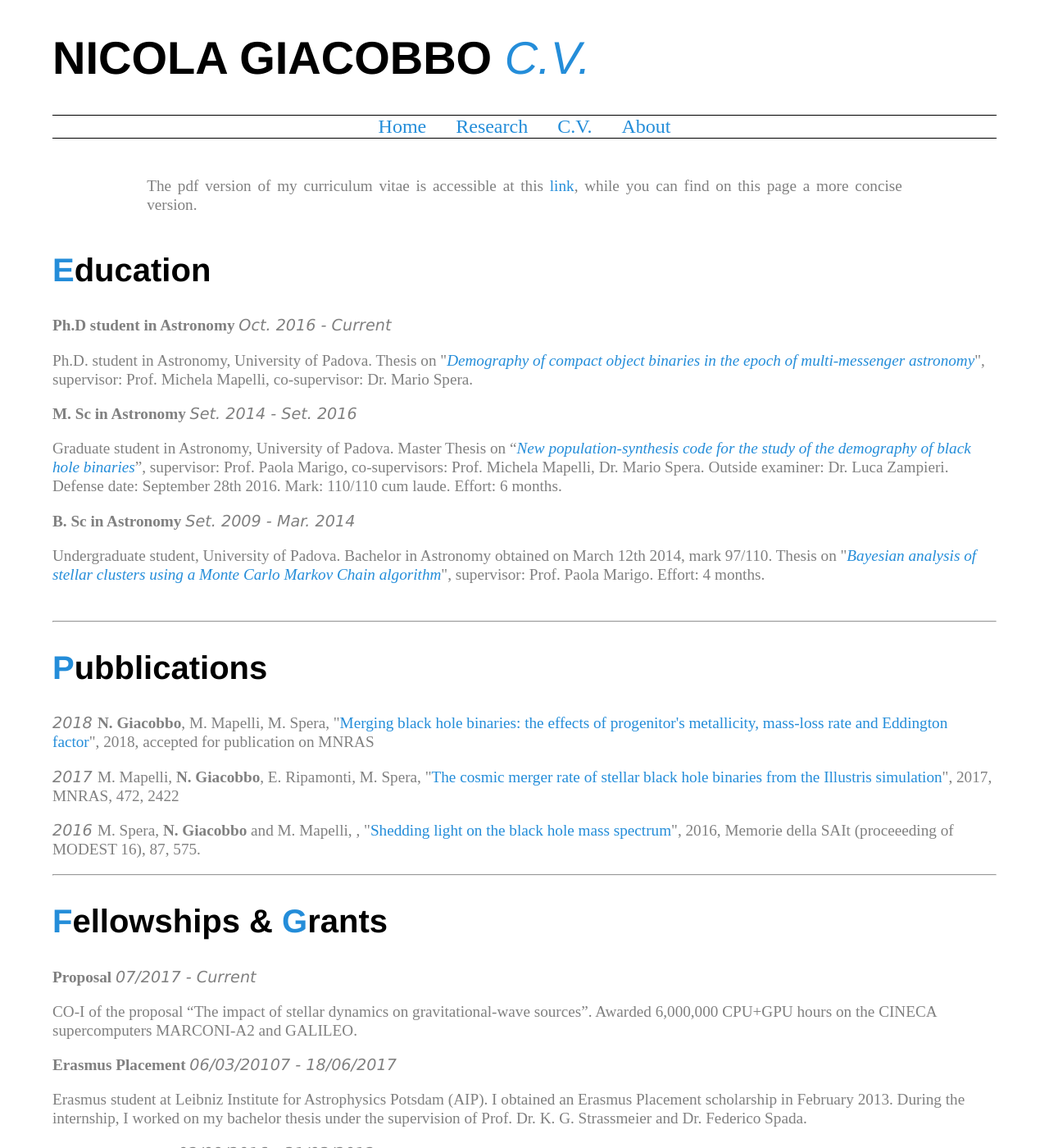
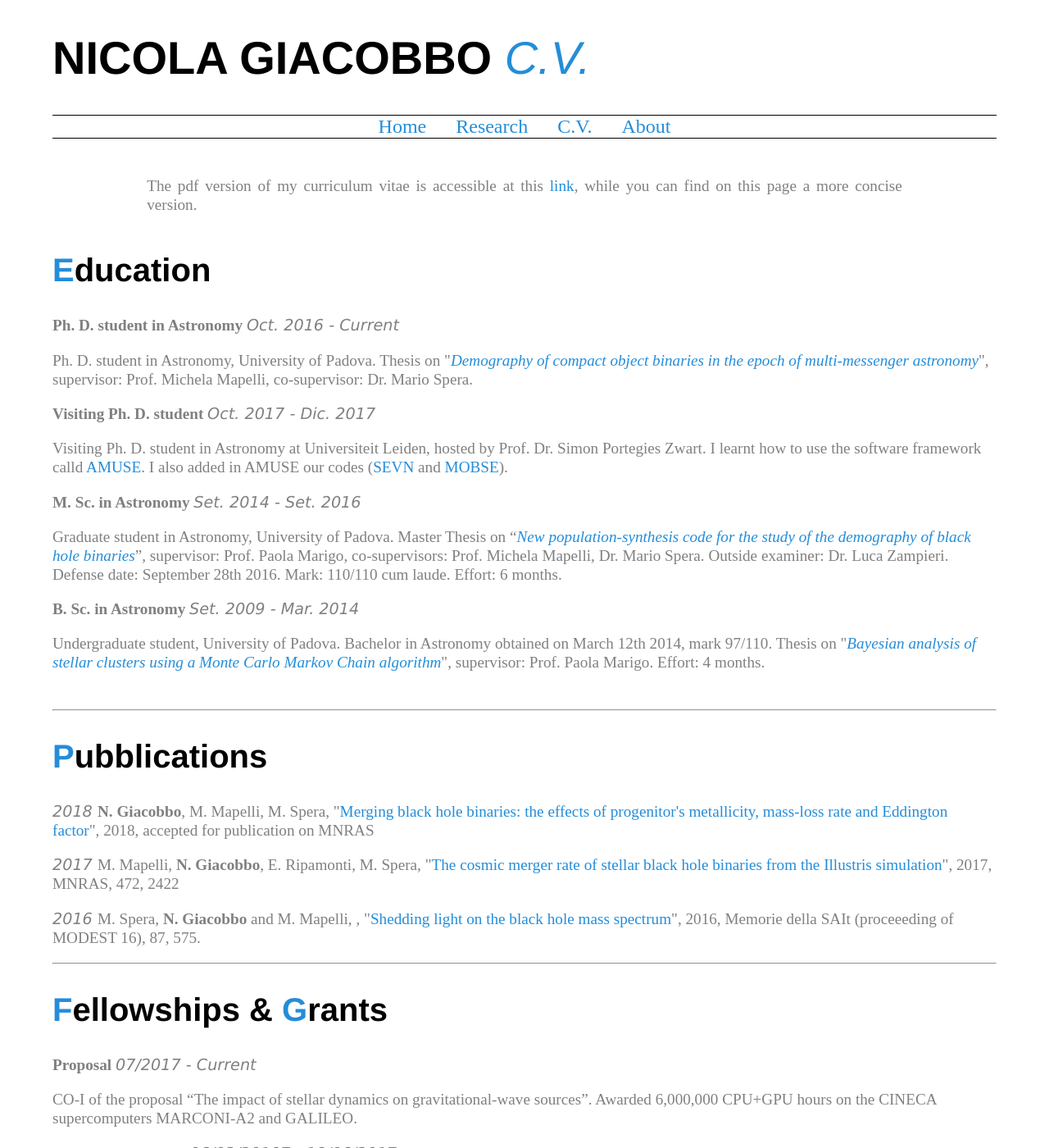
Before and after one commit to GiacobboNicola/giacobbonicola.github.io, a Jekyll site: the page built from item3.html, in a window 1280 px wide and 1400 px high. Shown: the whole window at 82% size. Built offline with Jekyll 4.4.1, drawn with Linux system fonts in a browser that asks for light colours; some of the changed text lies outside the part shown.

Commit message:
corrections

```diff
--- a/_layouts/cv.html
+++ b/_layouts/cv.html
@@ -33,18 +33,23 @@
 				<div>
 					<h2><span class="b">E</span>ducation</h2>
 					<div>
- 						<p><b>Ph.D student in Astronomy </b><i><span class="small">Oct. 2016 - Current</span></i></p>
-						<p>Ph.D. student in Astronomy, University of Padova. Thesis on "<i><a href='/files/abstract'>Demography of compact object binaries in the epoch of multi-messenger astronomy</a></i>",
+ 						<p><b>Ph. D. student in Astronomy </b><i><span class="small">Oct. 2016 - Current</span></i></p>
+						<p>Ph. D. student in Astronomy, University of Padova. Thesis on "<i><a href='/files/abstract'>Demography of compact object binaries in the epoch of multi-messenger astronomy</a></i>",
 							supervisor: Prof. Michela Mapelli, co-supervisor: Dr. Mario Spera. </p>
 					</div>
 					<div>
-						<p><b>M. Sc in Astronomy</b> <i><span class="small">Set. 2014 - Set. 2016</span></i></p>
+						<p><b> Visiting Ph. D. student </b><i><span class="small">Oct. 2017 - Dic. 2017</span></i></p>
+						<p>Visiting Ph. D. student in Astronomy at Universiteit Leiden, hosted by Prof. Dr. Simon Portegies Zwart. I learnt how to use the software framework calld <a href="http://www.amusecode.org">AMUSE</a>.
+							I also added in AMUSE our codes (<a href="/item2">SEVN</a> and <a href="/item2">MOBSE</a>).</p>
+					</div>
+				    <div>
+						<p><b>M. Sc. in Astronomy</b> <i><span class="small">Set. 2014 - Set. 2016</span></i></p>
 						<p>Graduate student in Astronomy, University of Padova. Master Thesis on “<i><a href='/files/abstract'>New population-synthesis code for the study of the demography of black hole binaries</a></i>”, supervisor: Prof. Paola Marigo,
 							co-supervisors: Prof. Michela Mapelli, Dr. Mario Spera. Outside examiner: Dr. Luca Zampieri. Defense date: September 28th 2016. Mark: 110/110 cum laude.
 							Effort: 6 months.</p>
 					</div>
 					<div>
-						<p><b>B. Sc in Astronomy</b> <i><span class="small">Set. 2009 -  Mar. 2014</i></span></i></p>
+						<p><b>B. Sc. in Astronomy</b> <i><span class="small">Set. 2009 -  Mar. 2014</i></span></i></p>
 						<p>Undergraduate student, University of Padova. Bachelor in Astronomy obtained on March 12th 2014, mark 97/110. Thesis on "<i><a href='/files/abstract'>Bayesian analysis of stellar clusters
 							 using a Monte Carlo Markov Chain algorithm</a></i>", supervisor: Prof. Paola Marigo. Effort: 4 months.</p><br>
 					</div>
@@ -78,7 +83,11 @@
 				</div>
 				<hr>
 				<div>
-					<h2><span class="b">C</span>olloquia, <span class="b">T</span>alks & <span class="b">S</span>chools</h2>
+					<h2><span class="b">C</span>olloquia, <span class="b">M</span>eeting, <span class="b">T</span>alks & <span class="b">S</span>chools</h2>
+					<div>
+						<p><b>ISSI Project on Young Stars & BH Binaries</b></p>
+						<p>Kick-off <a href="http://www.issibern.ch/teams/blackholebinary/index.php/programme/">meeting</a> <i><span class="small"> 13/11/2017 - 17/11/2017</span></i></p>
+					</div>
 					<div>
 						<p><b>26th Summer School on Parallel computing</b><i><span class="small"> 15/05/2017 - 26/05/2017</span></i></p>
 					</div>
@@ -89,8 +98,8 @@
 						<p><b>Introduction to Parallel Computing woth MPI and OpenMP</b><i><span class="small"> 22/02/20107 - 24/02/2017</span></i></p>
 					</div>
 					<div>
-						<p><b>Workshop</b><i><span class="small"> 15/11/2016</span></i></h3>
-						Workshop on "Synergy between Population-synthesis models and LIGO-Virgo data analysis", INFN Padova, Italy, oral presentation.<br>
+						<p><b>Workshop</b><i><span class="small"> 15/11/2016</span></i><p>
+						<p>Workshop on "Synergy between Population-synthesis models and LIGO-Virgo data analysis", INFN Padova, Italy, oral presentation.</p><br>
 					</div>
 				</div>
 				<hr>
--- a/_layouts/home.html
+++ b/_layouts/home.html
@@ -32,10 +32,10 @@
 			<img src="../images/Nicola_ProfileBW.JPG"  alt="Me" width="250" style="margin-left: 10%; margin-bottom: 2.5%; margin-right: 5%; float: right">
 			<p> my name is Nicola and I'm glad to welcome you on my personal page. Here you can find more information about my
 				<a href="/item2">research</a>, about <a href="/item4">me</a> and, if you are interested, how to contact me. </p>
-			<p> Corrently, I'm a Ph.D. student at the University of Padova where I work with <a href="http://web.pd.astro.it/mapelli">Michela Mapelli</a>
+			<p> Currently, I'm a Ph.D. student at the University of Padova where I work with <a href="http://web.pd.astro.it/mapelli">Michela Mapelli</a>
 				and her group. My research focuses on the study of the demography of compact-object binaries in different environments by means of
 				population-synthesis simulations and N-body simulations. In particular, my primary goal is to better understand the evolutionary
-				pathways of compact binaries and how they depend on the proprieties of the stellar progenitors (e.g. metallicity) and on
+				pathways of compact binaries and how they depend on the properties of the stellar progenitors (e.g. metallicity) and on
 				the environment (e.g. star cluster versus field). </p>
 		</div>
 		<footer>
--- a/_layouts/research.html
+++ b/_layouts/research.html
@@ -47,7 +47,7 @@
 				<p>	The major upgrades implemented in MOBSE includes: (1) the up-to-date equations for metal-dependent stellar winds (based on
 					<a href="https://arxiv.org/abs/0904.2784">Belczynski et al. 2010</a> and on <a href="https://arxiv.org/abs/1506.01681">Chen et al. 2015</a>), (2) new models for core-collapse SNe (<a href='https://arxiv.org/abs/1110.1726'>Fryer et al. 2012</a>),
 					(3) the prescriptions for the PI (Pair Instability) and PPI (Pulsation Pair Instability) as described in <a href="https://arxiv.org/abs/1706.06109">Spera & Mapelli 2017</a>
-					and (4) new formualas to compute the core radii (<a href="http://adsabs.harvard.edu/abs/2014MNRAS.444.3209H">Hall & Tout 2014</a>). Moreover, one of the most import features of MOBSE, is that
+					and (4) new formulas to compute the core radii (<a href="http://adsabs.harvard.edu/abs/2014MNRAS.444.3209H">Hall & Tout 2014</a>). Moreover, one of the most important features of MOBSE is that
 					it includes the dependence of stellar winds on the Eddington factor, adopting the prescription by <a href="https://arxiv.org/abs/1506.01681">Chen et al. 2015</a>. </p>
 			</div>
 		</div>
@@ -55,14 +55,14 @@
 			<h2 style="text-align:center"><span class='r'>S</span>tellar <span class='r'>EV</span>olution for <span class='r'>N</span>-body code</h2>
 			<img src="../images/LogoSEVN.jpg" alt="Logo" width="200" style="margin-left: 5%; margin-right: 10%; float: right; border-radius: 30%; margin-bottom: 5%; margin-top: 5%;">
 			<div class="longtext">
-				<p> SEVN (presented in <a href="https://arxiv.org/abs/1505.05201">Spera, Mapelli & Bressan 2015</a>) is our new open source population synthesis code. The mass spectrum of black
+				<p> SEVN (presented in <a href="https://arxiv.org/abs/1505.05201">Spera, Mapelli & Bressan 2015</a>) is our new open source population-synthesis code. The mass spectrum of black
 					holes we predicted with SEVN was recently used by the LIGO-Virgo collaboration to constrain the metallicity of the progenitors
 					of GW150914 (<a href="https://arxiv.org/abs/1602.03846">Abbott et al. 2016</a>).
 					SEVN includes (1) up-to-date stellar evolution (through look-up tables), (2) binary evolution, (3) five different recipes for
 					core-collapse supernovae, and (4) an up-to-date formalism for pair-instability and pulsational pair-instability supernovae.
 					Moreover, SEVN is designed to be interfaced with direct-summation N-body codes (such as <a href="https://www.sns.ias.edu/~starlab/">STARLAB</a> and <a href="">HiGPUs</a>). You can
 					download the most recent stable version going to our <a href="https://gitlab.com/mario.spera/SEVN">gitlab project</a>. </p>
-				<p> Our group (ForDyS) is still developing new feature in SEVN. In particular I am the main developer of two the modules which handel the commone-envelope
+				<p> Our group (ForDyS) is still developing new feature in SEVN. In particular I am the main developer of two the modules which handle the common-envelope
 					phase and the generation of supernovae kick. </p>
 			</div>
 		</div>
```
Also changed, not shown: _layouts/contact.html (deleted, +0 -60 lines).
